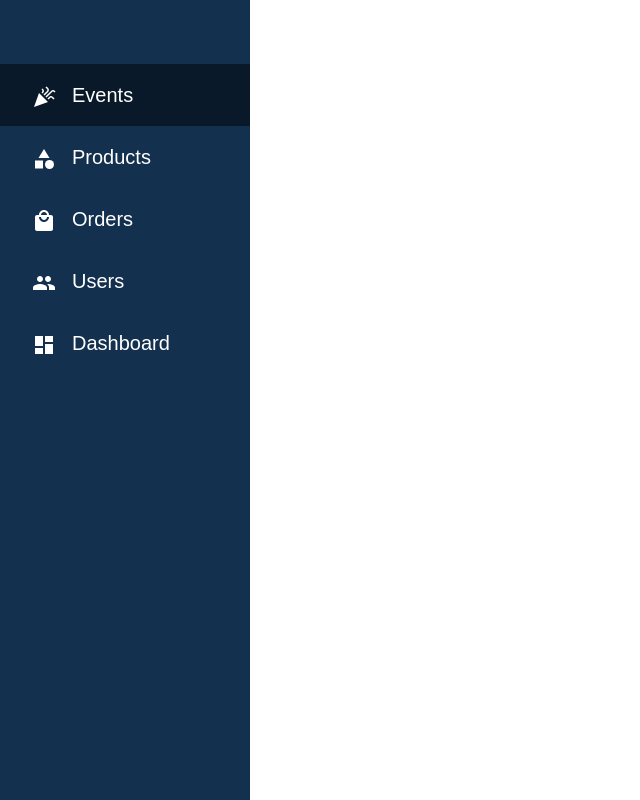
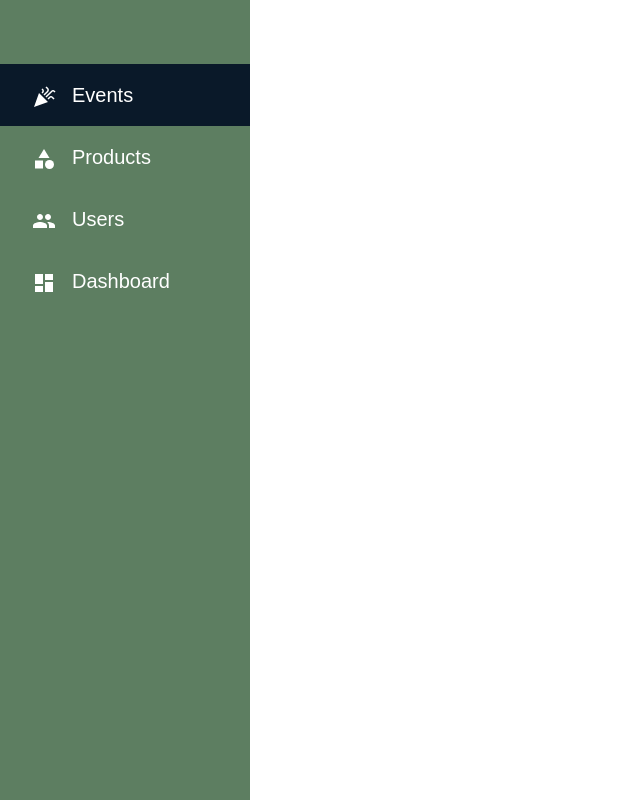
Before and after one commit to mohammadBelbesi/Hamezaveh, a React (Create React App) app: page /admin in a window 1280 px wide. Shown: the whole page, without its empty margins (0-640 px from the left). Built offline with nearby package versions, Linux system fonts and the light colour scheme.

Commit message:
admin updates

```diff
--- a/package.json
+++ b/package.json
@@ -20,6 +20,7 @@
     "react-redux": "^8.0.7",
     "react-router-dom": "^6.11.2",
     "react-scripts": "^5.0.1",
+    "react-select": "^5.7.3",
     "redux-persist": "^6.0.0",
     "web-vitals": "^2.1.4"
   },
--- a/src/admin/Admin.js
+++ b/src/admin/Admin.js
@@ -41,7 +41,7 @@ function Admin() {
           <Route path="/dashboard" element={<Dashboard />} />
           <Route path="/events" element={<EventPage />} />
           <Route path="/products" element={<ProductPage />} />
-          <Route
+          {/* <Route
             path="/orders"
             element={
               <AdminPage
@@ -54,7 +54,7 @@ function Admin() {
                 // updateObject={() => {}}
               />
             }
-          />
+          /> */}
           <Route
             path="/users"
             element={
--- a/src/admin/components/Sidenav.css
+++ b/src/admin/components/Sidenav.css
@@ -2,7 +2,7 @@
 
 .sidenav {
   width: 250px;
-  background-color: rgb(20, 48, 79);
+  background-color: rgb(87, 121, 91, 0.959);
   font-family: "Poppins";
   display: flex;
   flex-direction: column;
--- a/src/admin/components/Table.module.css
+++ b/src/admin/components/Table.module.css
@@ -9,7 +9,8 @@
 }
 
 .styledTable thead th {
-  background-color: #255893;
+  /* background-color: #255893; */
+  background-color: rgb(87, 121, 91, 0.959);
   color: #ffffff;
   text-align: left;
 }
@@ -24,7 +25,8 @@
 }
 
 .styledTable tbody tr:last-of-type {
-  border-bottom: 2px solid #255893;
+  /* border-bottom: 2px solid #255893; */
+  border-bottom: 2px solid rgb(87, 121, 91, 0.959);
 }
 .styledTable tbody tr.active-row {
   font-weight: bold;
--- a/src/admin/data/navData.js
+++ b/src/admin/data/navData.js
@@ -21,12 +21,12 @@ export const navData = [
     text: "Products",
     link: "Products",
   },
-  {
-    id: 2,
-    icon: <LocalMallIcon />,
-    text: "Orders",
-    link: "statistics",
-  },
+  // {
+  //   id: 2,
+  //   icon: <LocalMallIcon />,
+  //   text: "Orders",
+  //   link: "statistics",
+  // },
   {
     id: 3,
     icon: <PeopleIcon />,
--- a/src/admin/data/tableData.js
+++ b/src/admin/data/tableData.js
@@ -4,10 +4,10 @@ export const eventsColumns = [
 ];
 
 export const usersColumns = [
-  { header: "First Name", accessor: "firstName", type: "text" },
-  { header: "Last Name", accessor: "lastName", type: "text" },
+  { header: "First Name", accessor: "firstname", type: "text" },
+  { header: "Last Name", accessor: "lastname", type: "text" },
   { header: "Email", accessor: "email", type: "text" },
-  { header: "Phone Number", accessor: "phoneNumber", type: "text" },
+  { header: "Phone Number", accessor: "phone", type: "text" },
   { header: "Membership", accessor: "isMember", type: "checkBox" },
 ];
 
```
Also changed, not shown: 1 other file (tests, documents, lock files or other folders).
